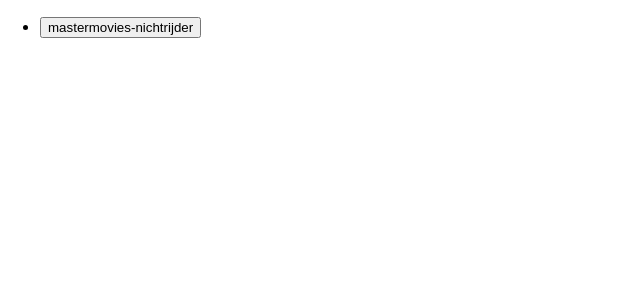
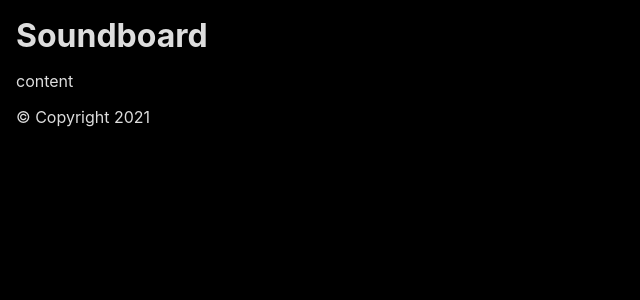
Before and after one commit to cstegeman/react-poc, a React (Create React App) app: page / in a window 1280 px wide. Shown: the top 300 px of the page, without its empty margins (0-640 px from the left). Built offline with nearby package versions, Linux system fonts and the light colour scheme.

Commit message:
Component placeholders

```diff
--- a/src/App.css
+++ /dev/null
@@ -1,38 +0,0 @@
-.App {
-  text-align: center;
-}
-
-.App-logo {
-  height: 40vmin;
-  pointer-events: none;
-}
-
-@media (prefers-reduced-motion: no-preference) {
-  .App-logo {
-    animation: App-logo-spin infinite 20s linear;
-  }
-}
-
-.App-header {
-  background-color: #282c34;
-  min-height: 100vh;
-  display: flex;
-  flex-direction: column;
-  align-items: center;
-  justify-content: center;
-  font-size: calc(10px + 2vmin);
-  color: white;
-}
-
-.App-link {
-  color: #61dafb;
-}
-
-@keyframes App-logo-spin {
-  from {
-    transform: rotate(0deg);
-  }
-  to {
-    transform: rotate(360deg);
-  }
-}
--- a/src/App.js
+++ b/src/App.js
@@ -1,7 +1,5 @@
-import "./App.css";
-
 import { BrowserRouter as Router, Switch, Route } from "react-router-dom";
-import Board from "./Components/Board/Board";
+import Board from "./components/Board";
 
 function App() {
   return (
--- a/src/Components/Board/Board.js
+++ /dev/null
@@ -1,67 +0,0 @@
-import React from "react";
-
-class Board extends React.Component {
-  constructor(props) {
-    super(props);
-    this.state = {
-      error: null,
-      isLoaded: false,
-      items: [],
-    };
-  }
-
-  componentDidMount() {
-    fetch("./sounds.json")
-      .then((res) => res.json())
-      .then(
-        (result) => {
-          this.setState({
-            isLoaded: true,
-            items: result,
-          });
-        },
-        (error) => {
-          this.setState({
-            isLoaded: true,
-            error,
-          });
-        }
-      );
-  }
-
-  render() {
-    const { error, isLoaded, items } = this.state;
-    if (error) {
-      return <div>Error: {error.message}</div>;
-    } else if (!isLoaded) {
-      return <div>Loading...</div>;
-    } else {
-      return (
-        <ul>
-          {items.map((item, index) => (
-            <li key={index}>
-              <button type="button" onClick={() => this.play(item.location)}>
-                {item.name}
-              </button>
-            </li>
-          ))}
-        </ul>
-      );
-    }
-  }
-
-  play(location) {
-    const context = new AudioContext();
-    fetch("/audio/" + location, { cache: "force-cache"})
-      .then((response) => response.arrayBuffer())
-      .then((arrayBuffer) => context.decodeAudioData(arrayBuffer))
-      .then((audioBuffer) => {
-        const source = context.createBufferSource();
-        source.buffer = audioBuffer;
-        source.connect(context.destination);
-        source.start();
-      });
-  }
-}
-
-export default Board;
--- /dev/null
+++ b/src/components/Board.js
@@ -0,0 +1,14 @@
+import Header from "./Header";
+import Footer from "./Footer";
+
+const Board = () => {
+  return (
+    <>
+      <Header />
+      <main>content</main>
+      <Footer />
+    </>
+  );
+};
+
+export default Board;
--- /dev/null
+++ b/src/components/Footer.js
@@ -0,0 +1,5 @@
+const Footer = () => {
+  return <footer>&copy; Copyright 2021</footer>;
+};
+
+export default Footer;
--- /dev/null
+++ b/src/components/Header.js
@@ -0,0 +1,9 @@
+const Header = () => {
+  return (
+    <header>
+      <h1>Soundboard</h1>
+    </header>
+  );
+};
+
+export default Header;
--- a/src/index.css
+++ b/src/index.css
@@ -1,15 +1,24 @@
-@import-normalize;
+*, ::before, ::after {
+  box-sizing: border-box;
+}
+
+* {
+  margin: 0;
+  padding: 0;
+}
 
 body {
   margin: 0;
+  padding: 16px;
   font-family: -apple-system, BlinkMacSystemFont, 'Segoe UI', 'Roboto', 'Oxygen',
     'Ubuntu', 'Cantarell', 'Fira Sans', 'Droid Sans', 'Helvetica Neue',
     sans-serif;
   -webkit-font-smoothing: antialiased;
   -moz-osx-font-smoothing: grayscale;
+  background: #000;
+  color: #ddd;
 }
 
-code {
-  font-family: source-code-pro, Menlo, Monaco, Consolas, 'Courier New',
-    monospace;
+h1, main {
+  margin-bottom: 16px;
 }
--- a/src/index.js
+++ b/src/index.js
@@ -2,7 +2,6 @@ import React from 'react';
 import ReactDOM from 'react-dom';
 import './index.css';
 import App from './App';
-import reportWebVitals from './reportWebVitals';
 
 ReactDOM.render(
   <React.StrictMode>
@@ -10,8 +9,3 @@ ReactDOM.render(
   </React.StrictMode>,
   document.getElementById('root')
 );
-
-// If you want to start measuring performance in your app, pass a function
-// to log results (for example: reportWebVitals(console.log))
-// or send to an analytics endpoint. Learn more: https://bit.ly/CRA-vitals
-reportWebVitals();
```
